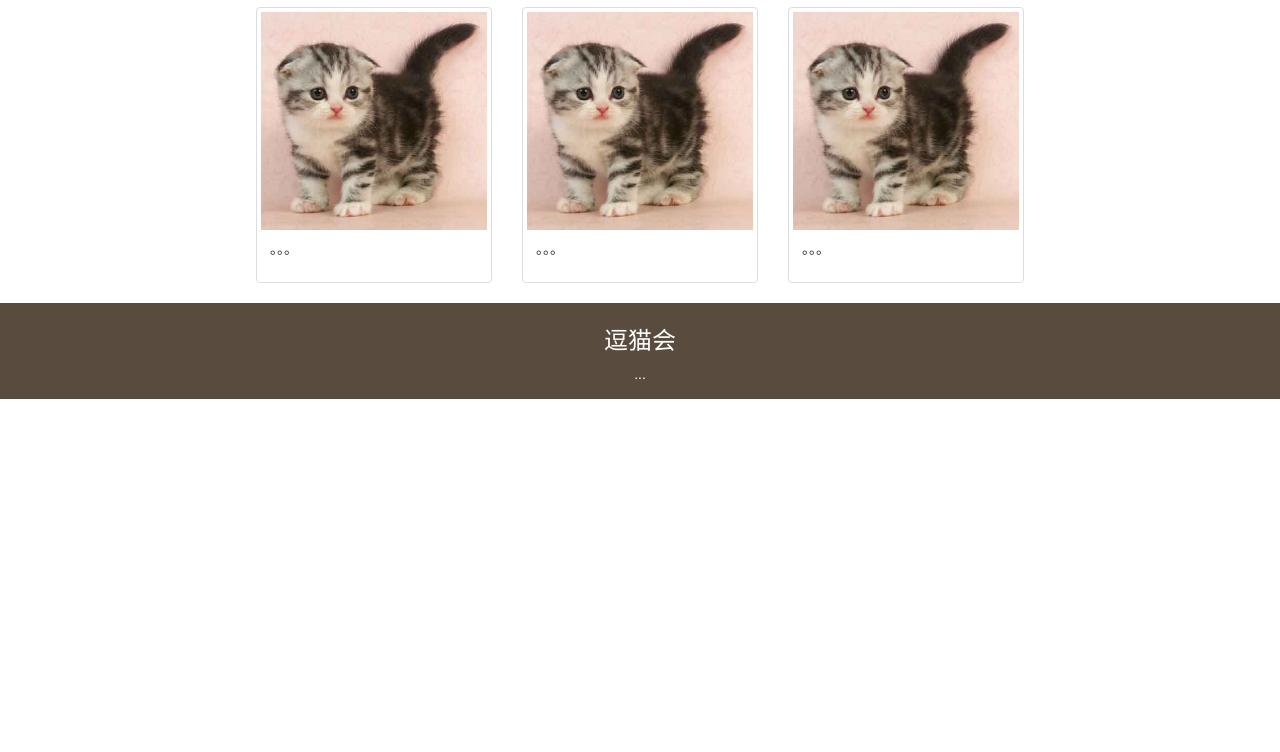
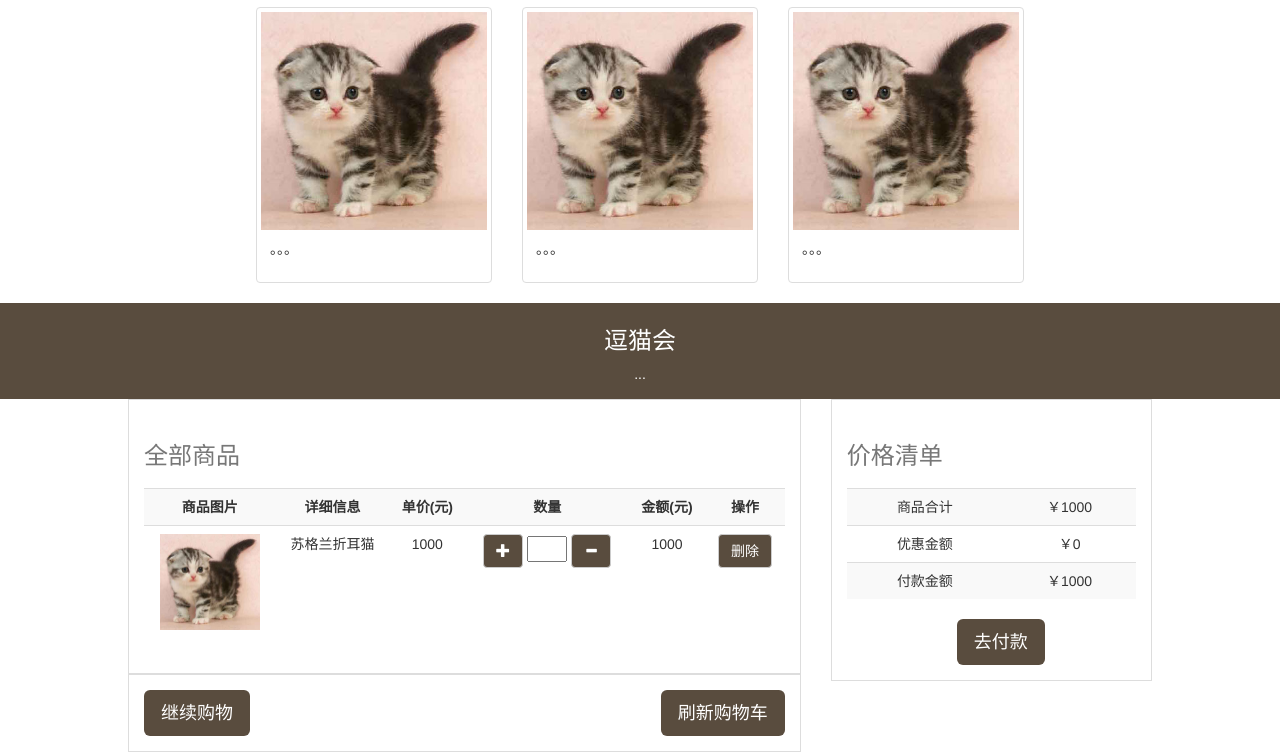
Before and after one commit to julieljy/cat-shopping, a plain HTML site: page web/style-guide.html in a window 1280 px wide. Shown: the part 1222-1974 px from the top of the page. Before the commit the page ends 1621 px from the top, so only its background shows below. Drawn offline with nearby package versions, Linux system fonts and the light colour scheme.

Commit message:
add table in style-guide

```diff
--- a/web/style-guide.css
+++ b/web/style-guide.css
@@ -70,3 +70,49 @@
     background-color: #594c3e;
     text-align: center;
 }
+
+/*购物车表格*/
+
+/*th {*/
+    /*width: 80%;*/
+/*}*/
+
+#cart {
+    width: 80%;
+}
+/*#cart td {*/
+    /*height: 120px;*/
+    /*line-height: 120px;*/
+/*}*/
+#cart .cat-list, #cart .cat-receipt, #cart .cat-list-footer {
+    padding: 15px;
+    border: #DDDDDD 1px solid;
+}
+
+#cart th, #cart td {
+    text-align: center;
+}
+
+
+#cart img {
+    min-width: 40px;
+    min-height: 40px;
+    max-width: 100px;
+    max-height: 100px;
+}
+
+#cart span {
+    background-color: #594c3e;
+    border-color: #594c3e;
+    color: #ffffff;
+}
+#cart span:hover{
+    background-color: #473c31;
+    color: #ffffff;
+}
+#cart input {
+    width: 40px;
+}
+#cart .cat-pay {
+    margin-left: 110px;
+}
--- a/web/style-guide.html
+++ b/web/style-guide.html
@@ -150,6 +150,67 @@
     <p>...</p>
 </div>
 
+<div id="cart" class="center-block">
+    <div class="row">
+        <div class="col-md-8 col-sm-12">
+            <div class="cat-list">
+                <table class="table table-striped">
+                    <caption><h3>全部商品</h3></caption>
+                    <tr>
+                        <th>商品图片</th>
+                        <th>详细信息</th>
+                        <th>单价(元)</th>
+                        <th>数量</th>
+                        <th>金额(元)</th>
+                        <th>操作</th>
+                    </tr>
+                    <tr>
+                        <td><img src="image/Scottish-Fold.jpg"></td>
+                        <td>苏格兰折耳猫</td>
+                        <td>1000</td>
+                        <td>
+                            <button class="cat-btn btn btn-default"><span class="glyphicon glyphicon-plus" aria-hidden="true"></span></button>
+                            <input type="text">
+                            <button class="cat-btn btn btn-default"><span class="glyphicon glyphicon-minus" aria-hidden="true"></span></button>
+                        </td>
+                        <td>1000</td>
+                        <td><button class="cat-btn btn btn-default">删除</button></td>
+                    </tr>
+                </table>
+            </div>
+            <div class="cat-list-footer">
+                <a class="btn btn-lg cat-btn" href="shopping.html" role="button">继续购物</a>
+                <button class="btn btn-lg cat-btn pull-right">刷新购物车</button>
+            </div>
+        </div>
+        <div class="col-md-4 col-sm-4">
+            <div class="cat-receipt">
+                <table class="table table-striped">
+                    <caption><h3>价格清单</h3></caption>
+                    <tr>
+                        <td>商品合计</td>
+                        <td>￥1000</td>
+                    </tr>
+                    <tr>
+                        <td>优惠金额</td>
+                        <td>￥0</td>
+                    </tr>
+                    <tr>
+                        <td>付款金额</td>
+                        <td>￥1000</td>
+                    </tr>
+                </table>
+                <div class="cat-pay">
+                    <a class="btn btn-lg cat-btn " href="shopping.html" role="button">去付款</a>
+                </div>
+            </div>
+        </div>
+    </div>
+</div>
+
+
+
+
 <!-- jQuery (necessary for Bootstrap's JavaScript plugins) -->
 <script src="//cdn.bootcss.com/jquery/1.11.3/jquery.min.js"></script>
 <!-- Include all compiled plugins (below), or include individual files as needed -->
```
Also changed, not shown: 1 other file.
